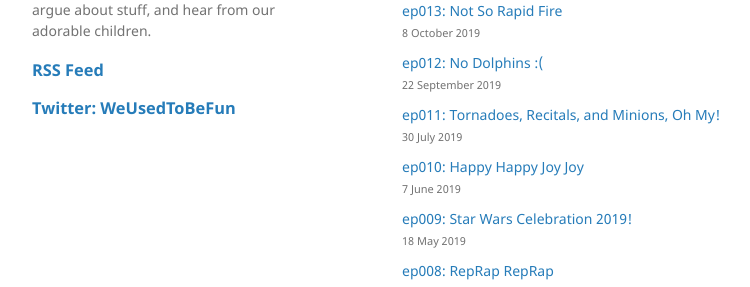
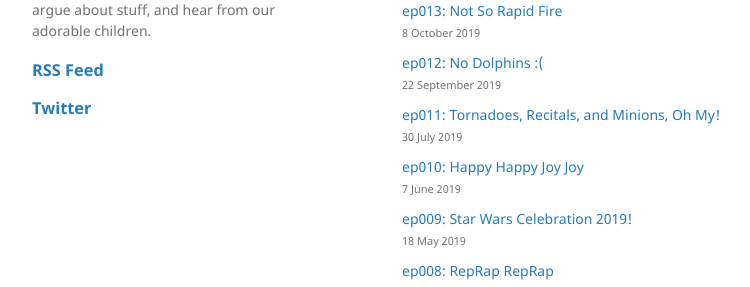
Before and after one commit to weusedtobefun/weusedtobefun.github.io, a Jekyll site: the page built from index.md, in a window 1280 px wide and 1107 px high. Shown: the part 366-653 px from the top of the window, without its empty margins (178-928 px from the left). Built offline with Jekyll 4.4.1, drawn with Linux system fonts in a browser that asks for light colours.

Commit message:
Update default.html

```diff
--- a/_layouts/default.html
+++ b/_layouts/default.html
@@ -22,7 +22,7 @@
         <p>{{ site.description }}</p>
 
         <h3><a href="{{site.rss_feed | relative_url }}">{{ "RSS Feed" }}</a></h3>
-        <h3><a href="{{https://www.twitter.com/weusedtobefun}}">{{ "Twitter: WeUsedToBeFun" }}</a></h3>
+        <h3><a href="{{site.twitter_url}}">{{ "Twitter" }}</a></h3>
 
       </header>
       <section>
```
